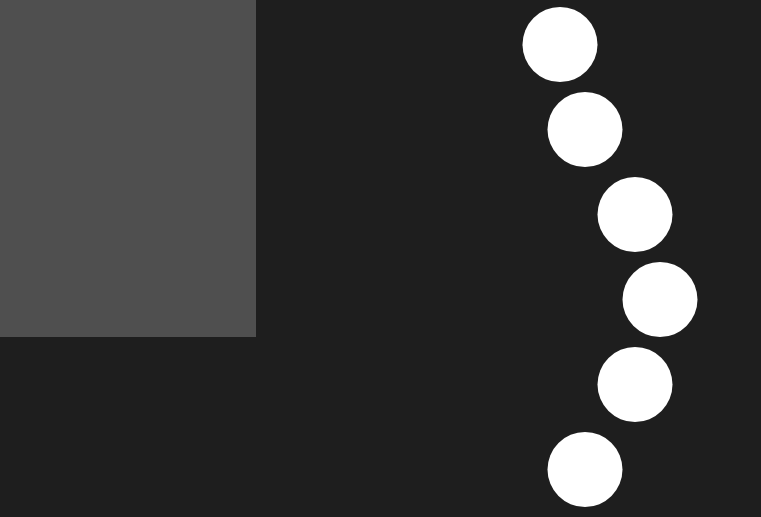
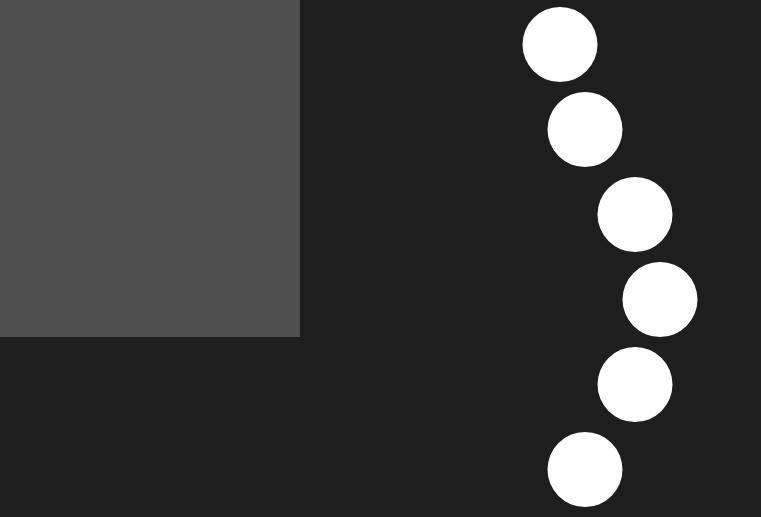
Before and after one commit to darlanpacheco/Pokemon, a plain HTML site: page pages/home.html in a window 1280 px wide. Shown: the part 463-980 px from the top of the page, without its empty margins (0-761 px from the left). Drawn offline with nearby package versions, Linux system fonts and the light colour scheme.

Commit message:
Header bug fix.

```diff
--- a/styles/home-desktop.css
+++ b/styles/home-desktop.css
@@ -6,6 +6,7 @@
   header {
     width: 25%;
     max-width: 300px;
+    height: 100%;
   }
 
   header > div {
--- a/styles/home.css
+++ b/styles/home.css
@@ -35,9 +35,8 @@ body {
 
 header {
   background-color: var(--selected);
-
-  position: sticky;
-  top: 0px;
+  width: 100%;
+  position: fixed;
   z-index: 1000;
 }
 
```
